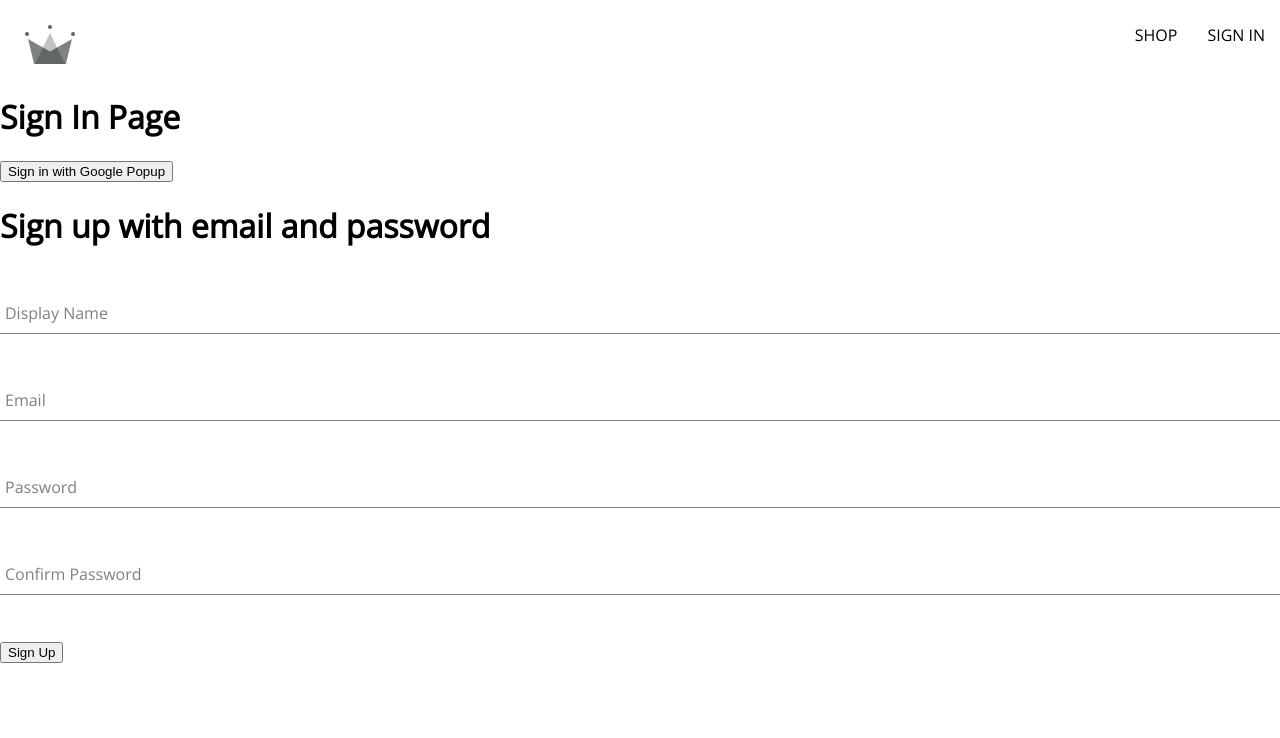
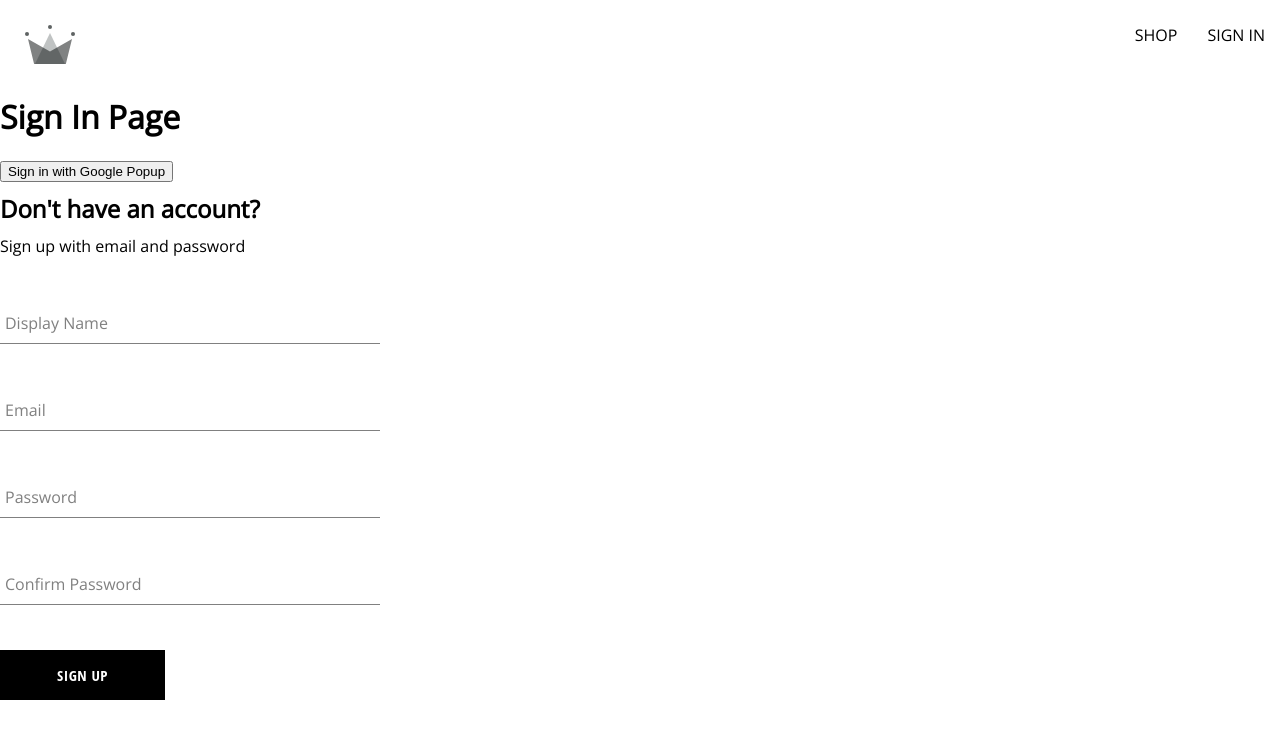
Before and after one commit to bathong188/crwn-clothing, a React (Create React App) app: page /sign-in in a window 1280 px wide. Shown: the top 738 px of the page. Built offline with nearby package versions, Linux system fonts and the light colour scheme; a web font is replaced by a local one.

Commit message:
add button component and styles

```diff
--- /dev/null
+++ b/src/components/button/button.component.jsx
@@ -0,0 +1,19 @@
+import './button.styles.scss'
+
+const BUTTON_TYPE_CLASSES = {
+  google: 'google-sign-in',
+  inverted: 'inverted',
+};
+
+const Button = ({children, buttonType, ...otherProps}) => {
+  return (
+    <button
+      className={`button-container ${BUTTON_TYPE_CLASSES[buttonType]}`}{...otherProps}
+    >
+      {children}
+    </button>
+  )
+
+};
+
+export default Button;
--- /dev/null
+++ b/src/components/button/button.styles.scss
@@ -0,0 +1,46 @@
+.button-container {
+  min-width: 165px;
+  width: auto;
+  height: 50px;
+  letter-spacing: 0.5px;
+  line-height: 50px;
+  padding: 0 35px 0 35px;
+  font-size: 15px;
+  background-color: black;
+  color: white;
+  text-transform: uppercase;
+  font-family: 'Open Sans Condensed';
+  font-weight: bolder;
+  border: none;
+  cursor: pointer;
+  display: flex;
+  justify-content: center;
+
+  &:hover {
+    background-color: white;
+    color: black;
+    border: 1px solid black;
+  }
+
+  &.google-sign-in {
+    background-color: #4285f4;
+    color: white;
+
+    &:hover {
+      background-color: #357ae8;
+      border: none;
+    }
+  }
+
+  &.inverted {
+    background-color: white;
+    color: black;
+    border: 1px solid black;
+
+    &:hover {
+      background-color: black;
+      color: white;
+      border: none;
+    }
+  }
+}
--- a/src/components/sign-up-form/sign-up-form.component.jsx
+++ b/src/components/sign-up-form/sign-up-form.component.jsx
@@ -1,12 +1,14 @@
-import {useState} from "react";
-import {createAuthUserWithEmailAndPassword, createUserDocumentFromAuth} from "../../utils/firebase/firebase.utils";
-import FormInput from "../form-input/form-input.component";
+import {useState} from 'react';
+import {createAuthUserWithEmailAndPassword, createUserDocumentFromAuth} from '../../utils/firebase/firebase.utils';
+import FormInput from '../form-input/form-input.component';
+import Button from '../button/button.component';
+import './sign-up-form.styles.scss'
 
 const defaultFormFields = {
-  displayName: "",
-  email: "",
-  password: "",
-  confirmPassword: ""
+  displayName: '',
+  email: '',
+  password: '',
+  confirmPassword: ''
 };
 
 const SignUpForm = () => {
@@ -22,7 +24,7 @@
 
     // confirm that passwords match
     if (password !== confirmPassword) {
-      alert("passwords do not match");
+      alert('passwords do not match');
       return;
     }
 
@@ -33,10 +35,10 @@
       await createUserDocumentFromAuth(user, {displayName});
       resetFormFields();
     } catch (e) {
-      if (e.code === "auth/email-already-in-use") {
-        alert("email already in use");
+      if (e.code === 'auth/email-already-in-use') {
+        alert('email already in use');
       } else {
-        console.log("user creation error", e);
+        console.log('user creation error', e);
       }
     }
   };
@@ -48,46 +50,47 @@
   };
 
   return (
-    <div>
-      <h1>Sign up with email and password</h1>
+    <div className='sign-up-container'>
+      <h2>Don't have an account?</h2>
+      <span>Sign up with email and password</span>
       <form onSubmit={handleSubmit}>
         <FormInput
-          label="Display Name"
-          type="text"             // ...otherProps
+          label='Display Name'
+          type='text'             // ...otherProps
           onChange={handleChange}
-          name="displayName"
+          name='displayName'
           value={displayName}
           required
         />
 
         <FormInput
-          label="Email"
-          type="email"
+          label='Email'
+          type='email'
           onChange={handleChange}
-          name="email"
+          name='email'
           value={email}
           required
         />
 
         <FormInput
-          label="Password"
-          type="password"
+          label='Password'
+          type='password'
           onChange={handleChange}
-          name="password"
+          name='password'
           value={password}
           required
         />
 
         <FormInput
-          label="Confirm Password"
-          type="password"
+          label='Confirm Password'
+          type='password'
           onChange={handleChange}
-          name="confirmPassword"
+          name='confirmPassword'
           value={confirmPassword}
           required
         />
 
-        <button type="submit">Sign Up</button>
+        <Button type='submit'>Sign Up</Button>
       </form>
     </div>
   );
--- /dev/null
+++ b/src/components/sign-up-form/sign-up-form.styles.scss
@@ -0,0 +1,9 @@
+.sign-up-container {
+  display: flex;
+  flex-direction: column;
+  width: 380px;
+
+  h2 {
+    margin: 10px 0;
+  }
+}
```
